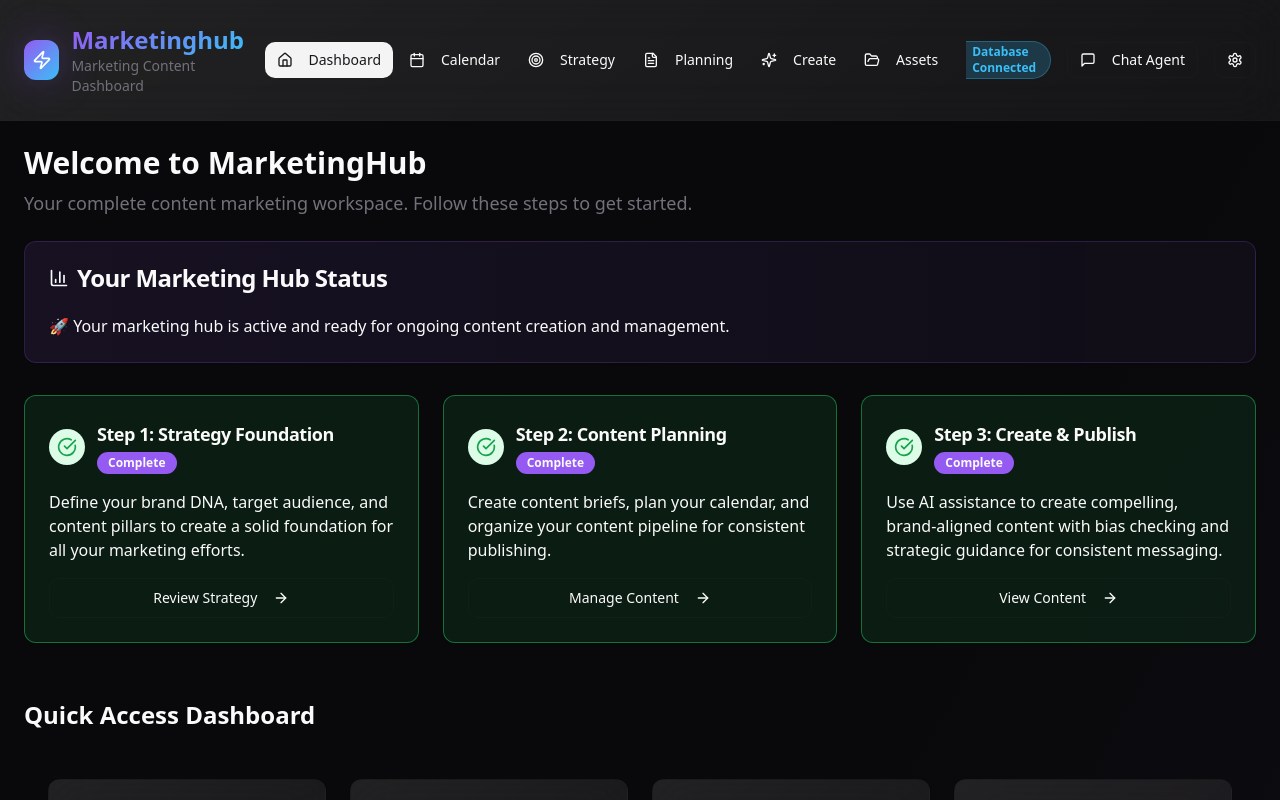
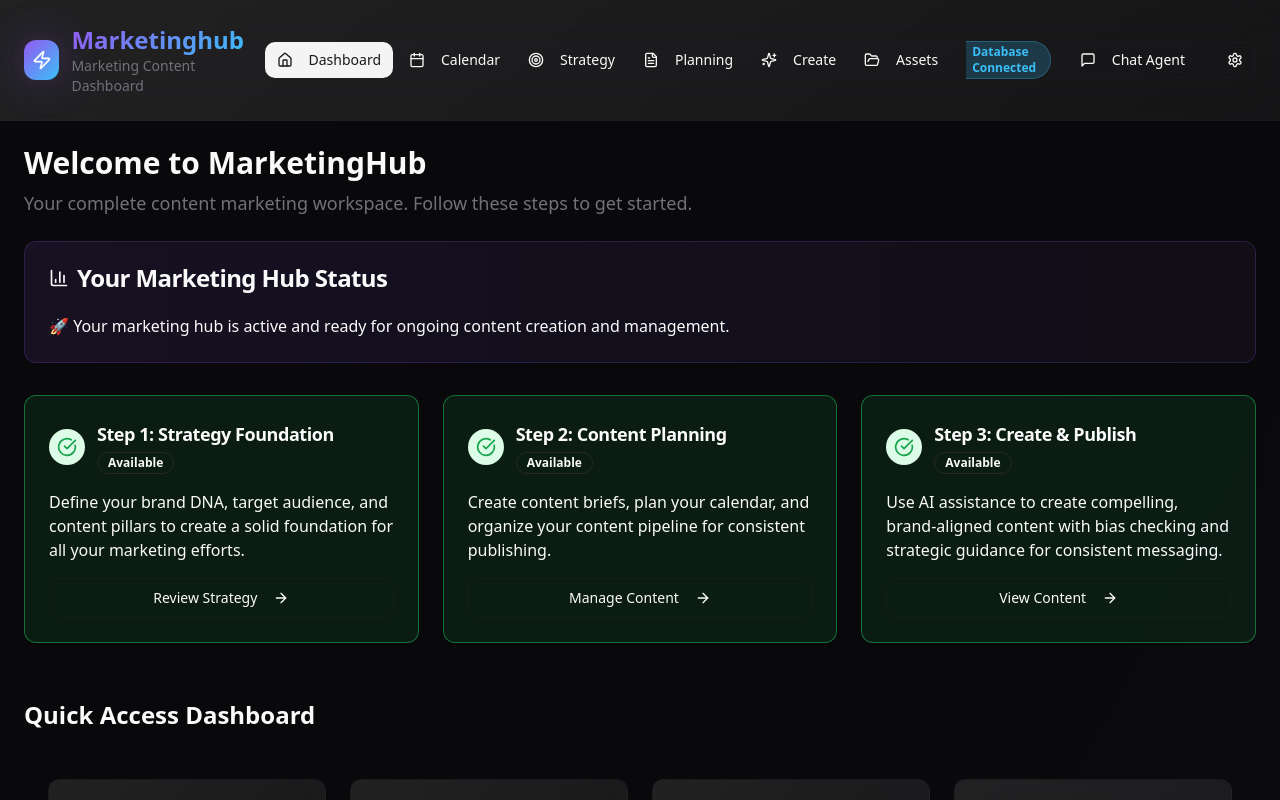
Before and after one commit to guidingv/n8n-spark-studio, a React (Vite) app: page / in a window 1280 px wide. Shown: the top 800 px of the page. Built offline with nearby package versions, Linux system fonts and the light colour scheme; the HTML template or start-up script is replaced by a standard one.

Commit message:
Remove complete button
Remove the "complete" button from the dashboard.

```diff
--- a/src/pages/Index.tsx
+++ b/src/pages/Index.tsx
@@ -77,8 +77,8 @@ const Index = () => {
             </div>
             <div>
               <CardTitle className="text-lg">Step {step}: {title}</CardTitle>
-              <Badge variant={status === 'complete' ? 'default' : status === 'current' ? 'secondary' : 'outline'} className="mt-1">
-                {status === 'complete' ? 'Complete' : status === 'current' ? 'Active' : 'Upcoming'}
+              <Badge variant={status === 'current' ? 'secondary' : 'outline'} className="mt-1">
+                {status === 'current' ? 'Active' : 'Available'}
               </Badge>
             </div>
           </div>
```
